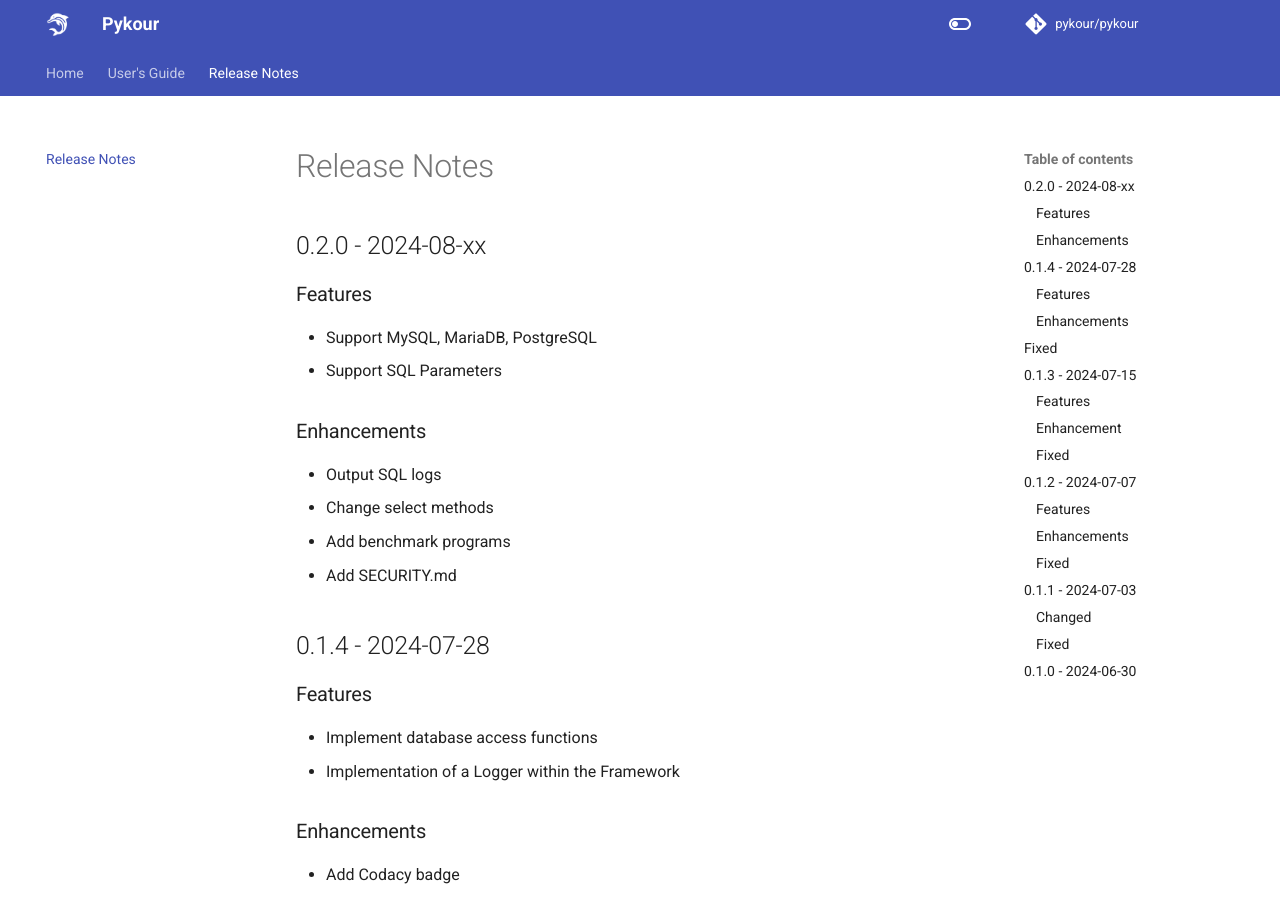
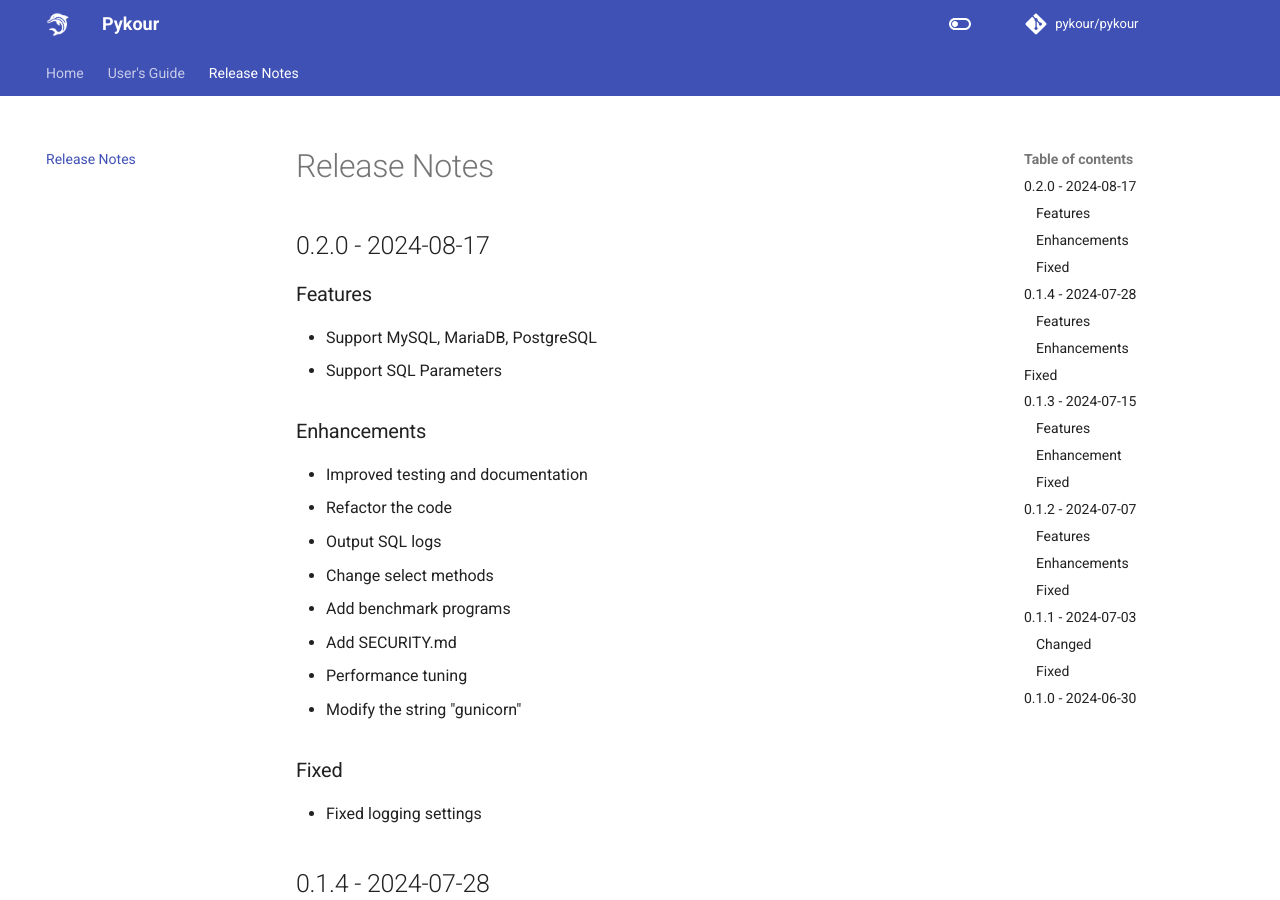
Before and after one commit to pykour/pykour, an MkDocs documentation site: the page built from docs/release-notes.md, in a window 1280 px wide and 900 px high. Built offline with MkDocs 1.6.1 and Material for MkDocs 9.7.7, drawn with Linux system fonts in a browser that asks for light colours; comment, search, counter and statistics services are not loaded.

Commit message:
enhance documentation and changelog

```diff
--- a/docs/release-notes.md
+++ b/docs/release-notes.md
@@ -1,6 +1,6 @@
 # Release Notes
 
-## 0.2.0 - 2024-08-xx
+## 0.2.0 - 2024-08-17
 
 ### Features
 
@@ -9,10 +9,19 @@
 
 ### Enhancements
 
+- Improved testing and documentation
+- Refactor the code
 - Output SQL logs
 - Change select methods
 - Add benchmark programs
 - Add SECURITY.md
+- Performance tuning
+- Modify the string "gunicorn"
+
+### Fixed
+
+- Fixed logging settings
+
 
 ## 0.1.4 - 2024-07-28
 
```
Also changed, not shown: docs/configuration/config.md (+1 -1 lines), docs/installation.md (+0 -1 lines), 1 other file.
